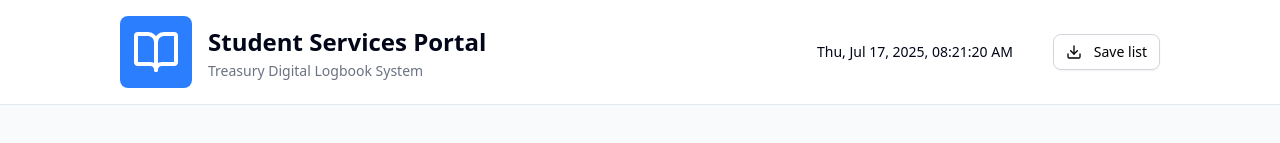
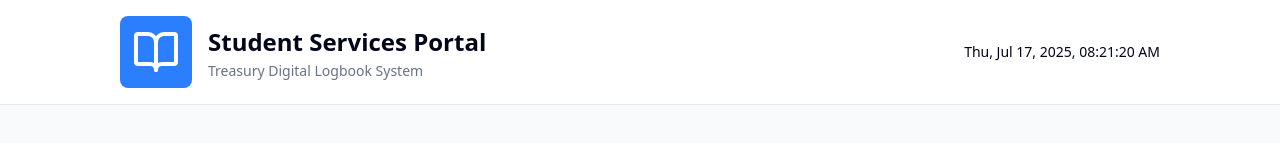
Before and after one commit to DezJukes/treasury-logbook, a React (Vite) app: page / in a window 1280 px wide. Shown: the top 143 px of the page. Built offline with nearby package versions, Linux system fonts and the light colour scheme; no server answers; the database is empty.

Commit message:
chore: remove save button

```diff
--- a/src/components/Navbar.jsx
+++ b/src/components/Navbar.jsx
@@ -35,10 +35,6 @@ function Navbar() {
 
       <div className="flex items-center gap-10">
         <p className="text-sm">{formatDateTime(dateTime)}</p>
-        {/* Save as .csv button */}
-        <div>
-          <Button className="btn-save gap-3 bg-transparent text-black border border-gray-300 w-full cursor-pointer"><Download />Save list</Button>
-        </div>
       </div>
     </nav>
   );
```
